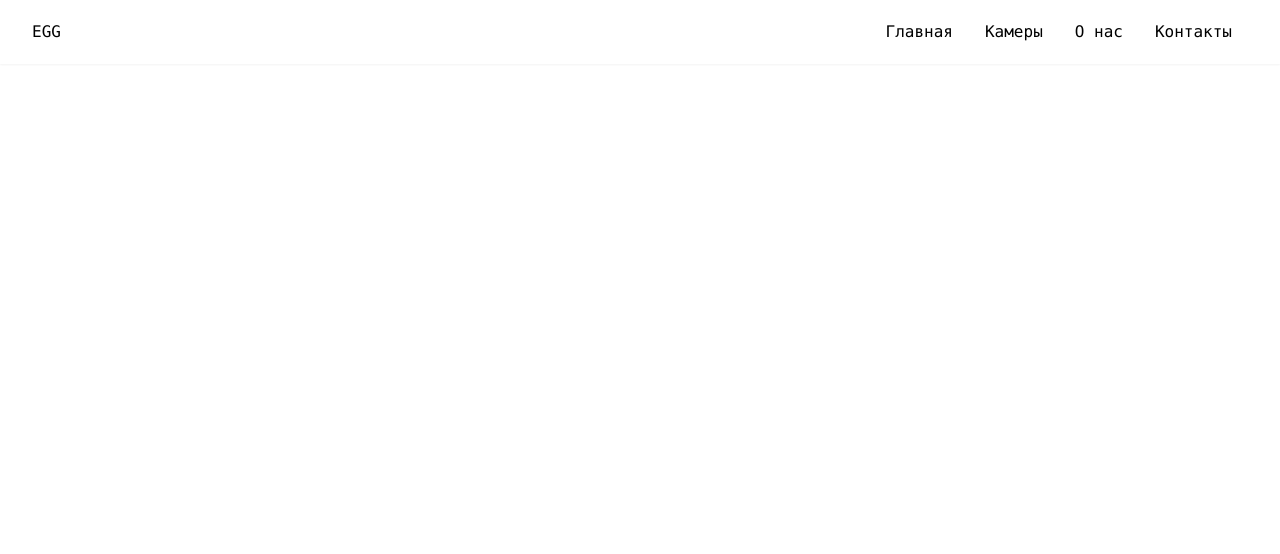
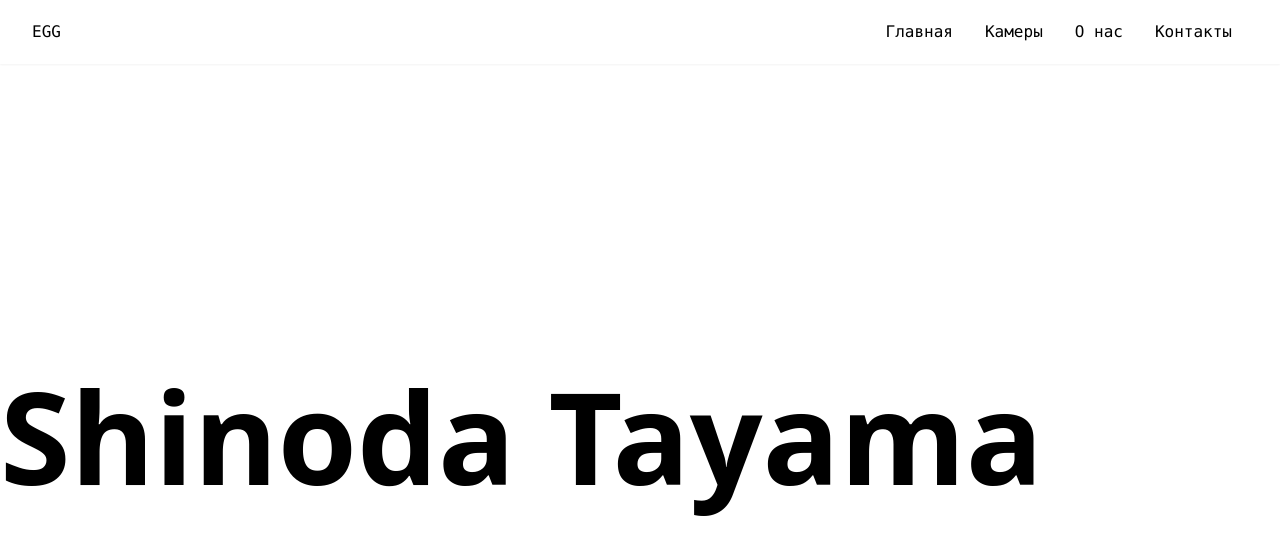
Before and after one commit to Oinari-Shinto/react-camera-app, a React (Create React App) app: page / in a window 1280 px wide. Shown: the top 554 px of the page. Built offline with nearby package versions, Linux system fonts and the light colour scheme.

Commit message:
upgrade Hero section

```diff
--- a/src/App.js
+++ b/src/App.js
@@ -1,11 +1,13 @@
 import logo from './logo.svg';
 import './App.css';
 import NavBar from './components/NavBar';
+import Hero from './components/Hero';
 
 function App() {
   return (
     <>
-      <NavBar/>
+      <NavBar />
+      <Hero />
     </>
   );
 }
```
